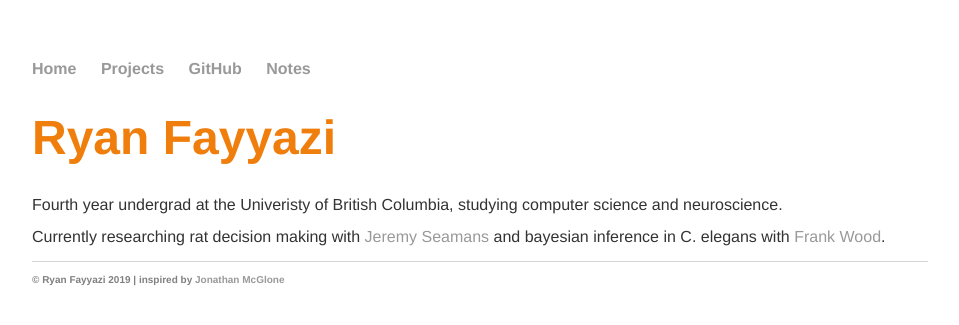
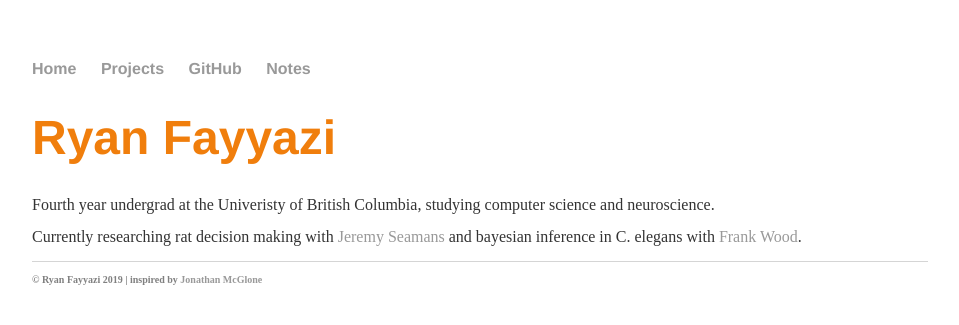
Before and after one commit to rfayyazi/rfayyazi.github.io, a Jekyll site: the page built from index.html, in a window 1280 px wide. Shown: the top 325 px of the page, without its empty margins (160-1119 px from the left). Built offline with Jekyll 4.4.1, drawn with Linux system fonts in a browser that asks for light colours; some web fonts are replaced.

Commit message:
Update main.css

```diff
--- a/css/main.css
+++ b/css/main.css
@@ -29,7 +29,7 @@ h1 {
 p {
     font-size: 1.0em;
     line-height: 1.0em;
-    font-family: 'Helvetica', 'Arial', 'Sans-Serif';
+    font-family: 'Times New Roman', 'Helvetica', 'Arial', 'Sans-Serif';
     color: #333;
 }
 footer {
```
